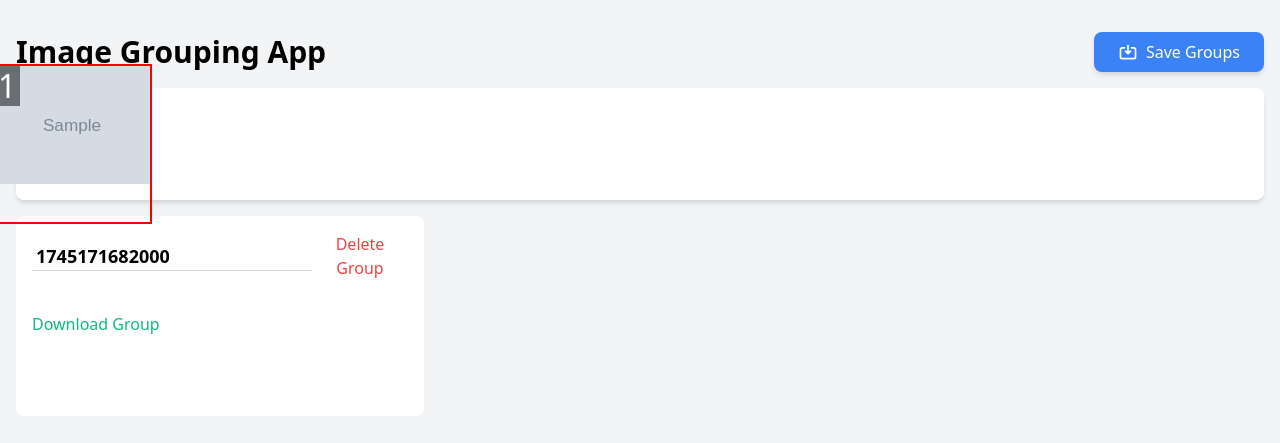
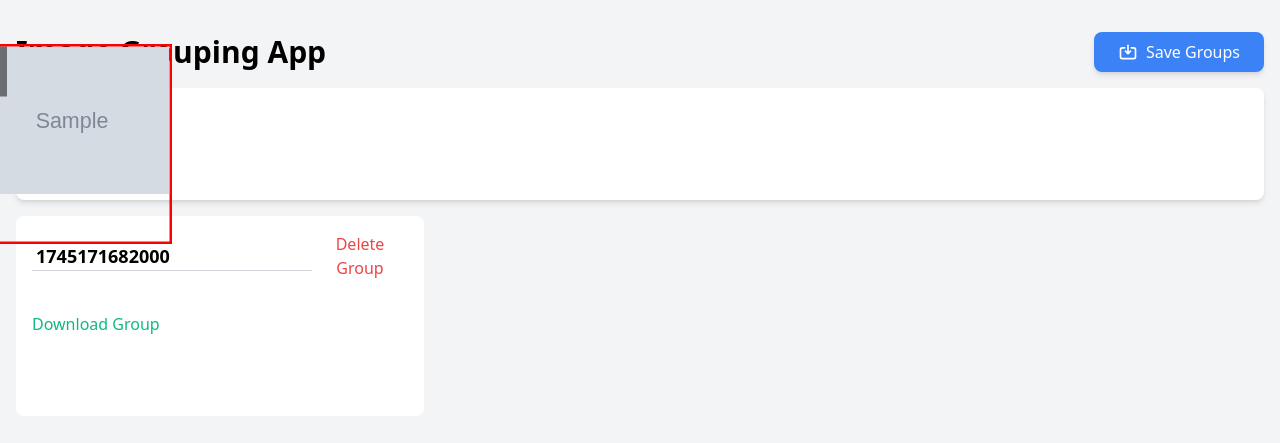
Before and after one commit to fferegrino/trailer-edit, a Flask app: template templates/index.html in a window 1280 px wide, with the pointer over the restyled element. Shown: the top 443 px of the page. Run offline with Flask 3, Linux system fonts and the light colour scheme; the template is opened without the code that fills it: most values are stand-ins (such as "Sample title", 1, 10 or a date in 2020); grey boxes marked "Sample" are stand-in pictures.

Commit message:
Increase scale

```diff
--- a/static/css/style.css
+++ b/static/css/style.css
@@ -43,7 +43,7 @@
 }
 
 .image-container:hover {
-    transform: scale(2);
+    transform: scale(2.5);
     z-index: 10;
 }
 
```
